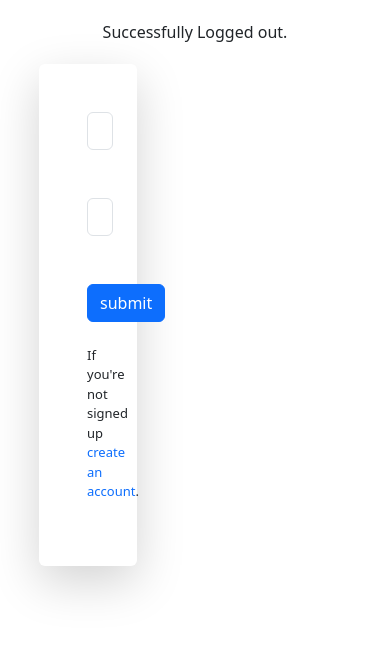
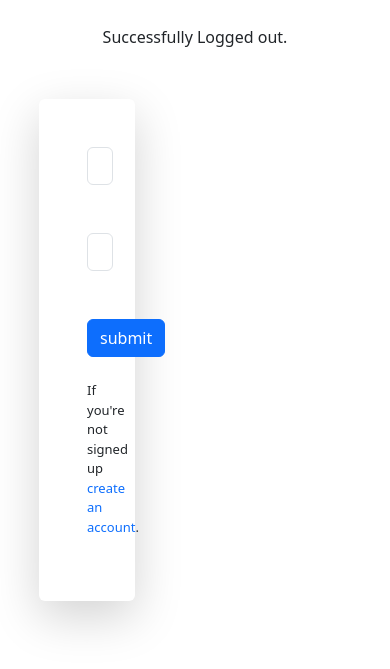
Before and after one commit to einstein2306/recipes, a Django app: page /logout in a window 390 px wide. Shown: the top 669 px of the page. Run offline with Django 5.2, Linux system fonts and the light colour scheme.

Commit message:
added width

```diff
--- a/recipe/static/recipe/login.css
+++ b/recipe/static/recipe/login.css
@@ -11,19 +11,9 @@
 }
 
 @media (max-width: 768px) {
-    .change {
-        width: 50% !important; /* Adjust the width for smaller screens */
-        margin-left: 10% !important; /* Center the form */
-        margin-top: 20px !important; /* Adjust the top margin */
+    .change{
+        width:20%;
+        margin-left:10%;
     }
-    .change form {
-        margin-top: 10% !important;
-        width: 50% !important; /* Make the form take full width */
-    }
-    #message {
-        margin-top: 5% !important;
-    }
-    .change a {
-        text-decoration: none !important;
-    }
+
 }
--- a/recipe/templates/recipe/home.html
+++ b/recipe/templates/recipe/home.html
@@ -3,7 +3,7 @@
 <html lang="en">
 <head>
     <link href="{% static 'recipe/home.css' %}" rel="stylesheet" type="text/css">
-    <link href="https://cdn.jsdelivr.net/npm/bootstrap@5.3.3/dist/css/bootstrap.min.css" rel="stylesheet" integrity="sha384-QWTKZyjpPEjISv5WaRU9OFeRpok6YctnYmDr5pNlyT2bRjXh0tY3lHB60NNkmXc5s9fDVZLESaAA55NDzOxhy9GkcIdslK1eN7N6jIeHz" crossorigin="anonymous">
+    <link href="https://cdn.jsdelivr.net/npm/bootstrap@5.3.3/dist/css/bootstrap.min.css" rel="stylesheet" integrity="sha384-QWTKZyjpPEjISv5WaRU9OFeRpok6YctnYmDr5pNlyT2bRjXh0JMhjY6hW+ALEwIH" crossorigin="anonymous">
     <script src="https://cdn.jsdelivr.net/npm/bootstrap@5.3.3/dist/js/bootstrap.bundle.min.js" integrity="sha384-YvpcrYf0tY3lHB60NNkmXc5s9fDVZLESaAA55NDzOxhy9GkcIdslK1eN7N6jIeHz" crossorigin="anonymous"></script>
     <meta charset="UTF-8">
     <meta name="viewport" content="width=device-width, initial-scale=1.0">
```
Also changed, not shown: db.sqlite3.
